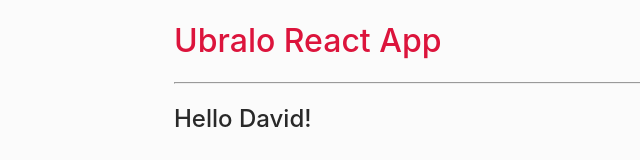
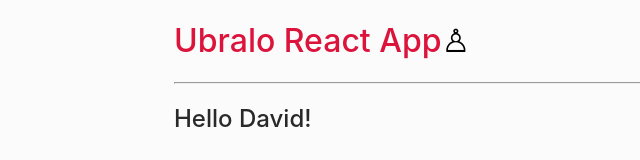
Before and after one commit to davidkvara/ubralo-react-app, a React app: page / in a window 1280 px wide. Shown: the top 160 px of the page, without its empty margins (66-706 px from the left). Built offline with nearby package versions, Linux system fonts and the light colour scheme.

Commit message:
add prop-types; default props

```diff
--- a/src/App.js
+++ b/src/App.js
@@ -1,10 +1,26 @@
 import React from "react";
+import PropTypes from "prop-types";
 import "./assets/style.css";
 
-export default ({ name }) => (
+const App = ({ name }) => (
   <div className="container">
-    <h1 className="title">Ubralo React App</h1>
+    <h1 className="title">
+      Ubralo React App
+      <span title="PAWN" style={{ color: "black" }}>
+        &#9817;
+      </span>
+    </h1>
     <hr />
     <h2>Hello {name}!</h2>
   </div>
 );
+
+App.propTypes = {
+  name: PropTypes.string.isRequired
+};
+
+App.defaultProps = {
+  name: "World"
+};
+
+export default App;
```
